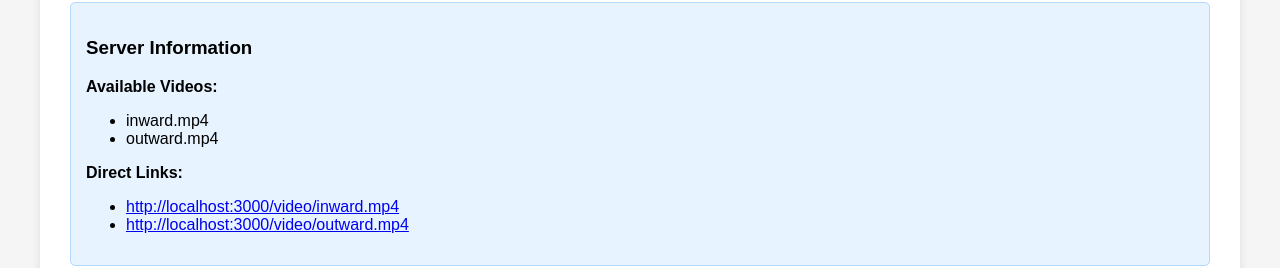
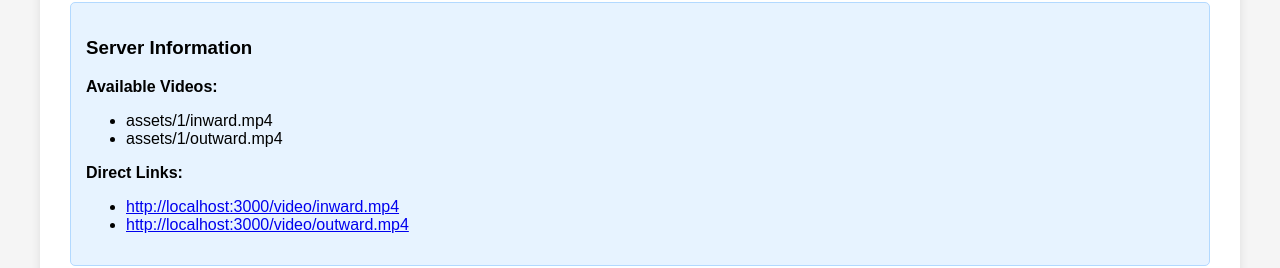
Before and after one commit to ashokb-nd/browserAnnotations, a website: page index.html in a window 1280 px wide. Shown: the part 813-1081 px from the top of the page. Drawn offline with Linux system fonts and the light colour scheme.

Commit message:
Update video file paths to include asset directory

```diff
--- a/index.html
+++ b/index.html
@@ -149,8 +149,8 @@
             <h3>Server Information</h3>
             <p><strong>Available Videos:</strong></p>
             <ul>
-                <li>inward.mp4</li>
-                <li>outward.mp4</li>
+                <li>assets/1/inward.mp4</li>
+                <li>assets/1/outward.mp4</li>
             </ul>
             <p><strong>Direct Links:</strong></p>
             <ul>
```
Also changed, not shown: server.js (+4 -3 lines).
